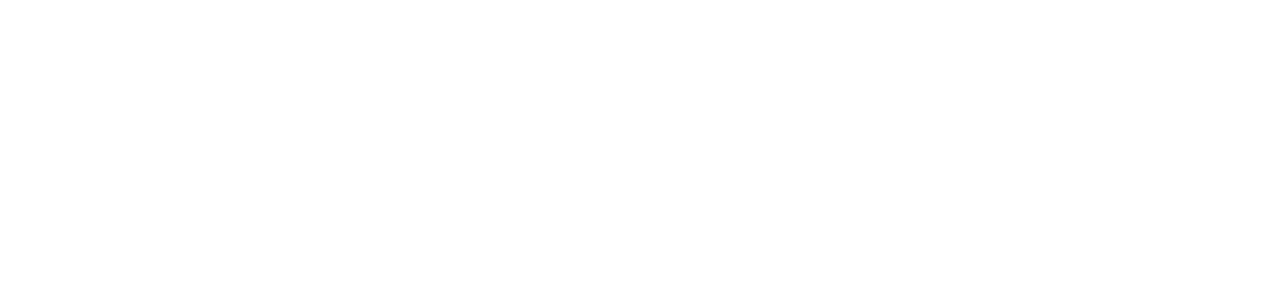
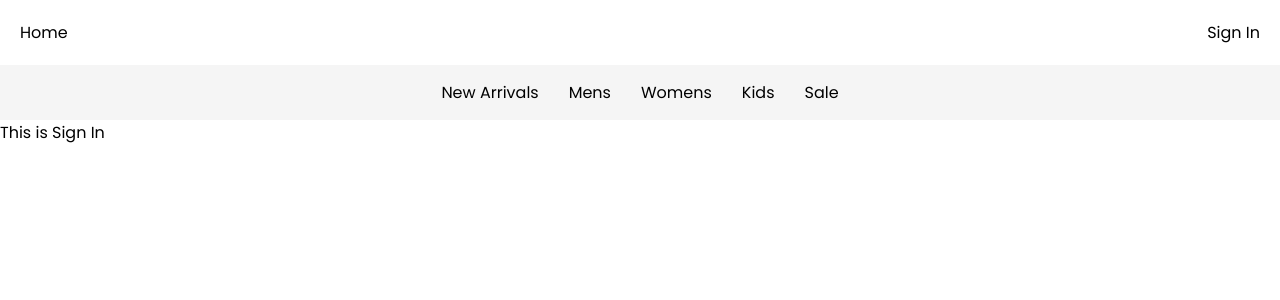
Before and after one commit to aldopaganijr/shoe-store, a React (Create React App) app: page /Authentication in a window 1280 px wide. Before the commit this address had no page. Shown: the top 300 px of the page. Built offline with nearby package versions, Linux system fonts and the light colour scheme.

Commit message:
main nav look set

```diff
--- a/src/App.js
+++ b/src/App.js
@@ -1,6 +1,7 @@
 import "./App.scss"
 import {Routes, Route} from "react-router-dom"
 import Home from "./Routes/Home/Home"
+import Authentication from "./Routes/Authentication/Authentication"
 import Navigation from "./Routes/Navigation/Navigation"
 import Mens from "./Routes/Mens/Mens"
 import Women from "./Routes/Women/Women"
@@ -14,6 +15,7 @@
       <Routes>
           <Route path="/" element={<Navigation />} >
             <Route index element={<Home />} />
+            <Route path="/Authentication" element={<Authentication />} />
             <Route path="/NewArrivals" element={<NewArrivals />} />
             <Route path="/Mens" element={<Mens />} />
             <Route path="/Women" element={<Women />} />
--- /dev/null
+++ b/src/Routes/Authentication/Authentication.js
@@ -0,0 +1,15 @@
+import React from 'react'
+import "./Authentication.scss"
+
+const Authentication = () => {
+
+  return (
+
+    <div>
+        This is Sign In
+    </div>
+
+  )
+}
+
+export default Authentication
--- a/src/Routes/Navigation/Navigation.js
+++ b/src/Routes/Navigation/Navigation.js
@@ -7,9 +7,15 @@
   return (
     <Fragment>
       <div className='navigation-conatiner'>
-          <Link className='links' to="/">
+          <div className='head-links'>
+            <Link className='top-link' to="/">
               Home
             </Link>
+            <Link className='top-link' to="/Authentication">
+              Sign In
+            </Link>
+          </div>
+          <div className='main-links'>
             <Link className='links' to="/NewArrivals">
               New Arrivals
             </Link>
@@ -26,6 +32,8 @@
               Sale
             </Link>
           </div>
+
+      </div>
       <Outlet />
     </Fragment>
   )
--- a/src/Routes/Navigation/Navigation.scss
+++ b/src/Routes/Navigation/Navigation.scss
@@ -0,0 +1,20 @@
+
+.main-links{
+    display: flex;
+    justify-content: center;
+    align-items: center;
+    background-color: #F5F5F5;
+    width: 100%;
+}
+
+.head-links{
+    display: flex;
+    justify-content: space-between;
+    background-color: #FFFFFF;
+    width: 100%;
+    padding: 20px;
+}
+
+.links{
+    padding: 15px;
+}
```
Also changed, not shown: src/Routes/Authentication/Authentication.scss (added). Lines whose indentation alone changed are shown as unchanged.
